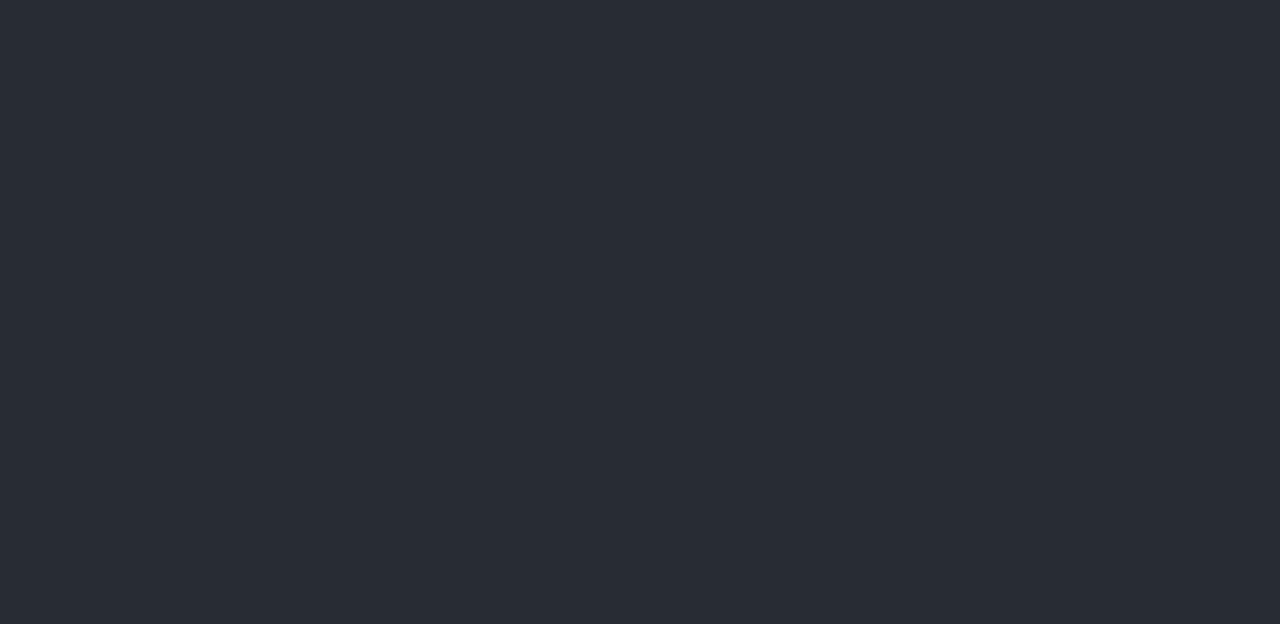
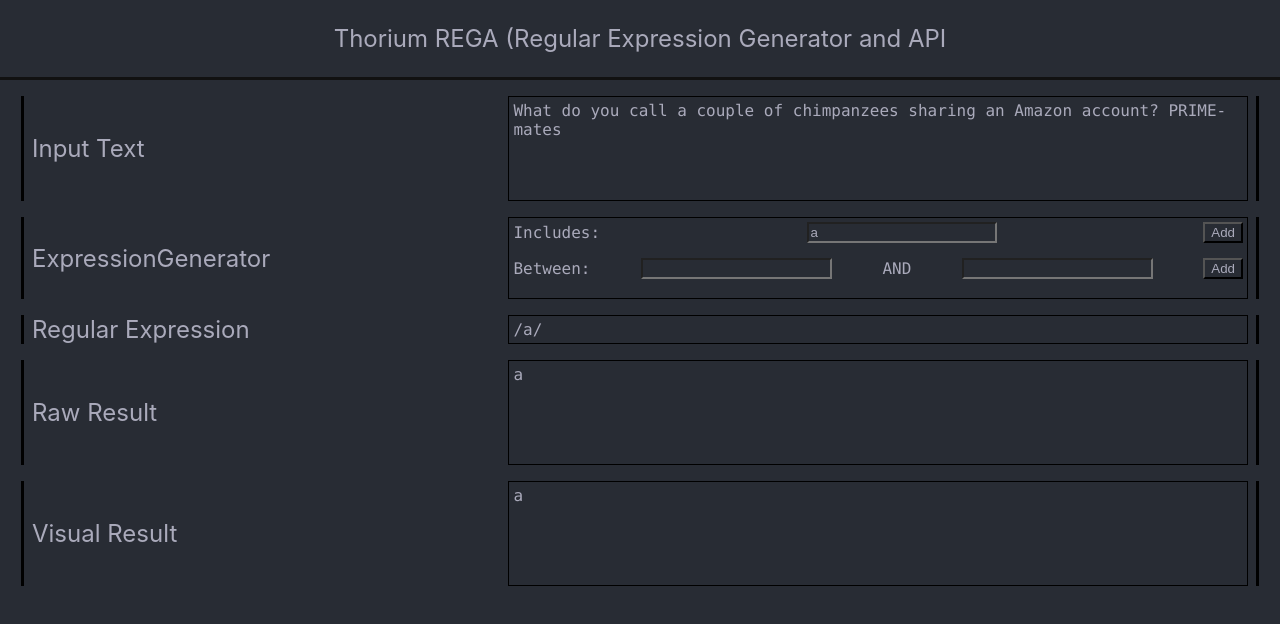
Before and after one commit to daniellukonis/thorium, a React (Create React App) app: page / in a window 1280 px wide. Shown: the top 624 px of the page. Built offline with nearby package versions, Linux system fonts and the light colour scheme.

Commit message:
Basic template

```diff
--- a/src/components/App.js
+++ b/src/components/App.js
@@ -1,3 +1,14 @@
-function App () {}
+import React from 'react'
+
+import { Header, Main } from './index'
+
+function App () {
+  return (
+    <>
+    <Header />
+    <Main />
+    </>
+  )
+}
 
 export default App
--- /dev/null
+++ b/src/components/Generator.js
@@ -0,0 +1,48 @@
+
+
+function Includes () {
+  return (
+    <div className="generator-component">
+      <label>Includes: </label>
+      <input placeholder="a"></input>
+      <Add />
+    </div>
+  )
+}
+
+function Between () {
+  return (
+    <div className="generator-component">
+      <label>Between: </label>
+      <input></input>
+      <span><p>AND</p></span>
+      <input></input>
+      <Add />
+    </div>
+  )
+}
+
+function Add () {
+  return (
+    <div>
+      <button>Add</button>
+    </div>
+  )
+}
+
+
+function ExpressionGenerator () {
+
+  return (
+    <div className="regexp-component">
+      <label className="label">ExpressionGenerator</label>
+      <div className="input">
+        < Includes />
+        < Between />
+      </div>
+
+    </div>
+  )
+}
+
+export { ExpressionGenerator }
--- a/src/components/Header.js
+++ b/src/components/Header.js
@@ -1,3 +1,11 @@
-function Header () {}
+function Header () {
+  return (
+    <header>
+      <p className="white-paragraph">
+        Thorium REGA (Regular Expression Generator and API
+      </p>
+    </header>
+  )
+}
 
 export default Header
--- /dev/null
+++ b/src/components/Input.js
@@ -0,0 +1,31 @@
+
+
+function Text ({ text, setText }) {
+
+  function handleChange (evt) {
+    setText(evt.target.value)
+  }
+
+  return (
+    <div className="regexp-component">
+      <label className="label">Input Text</label>
+      <textarea rows='5' placeholder={ text } className='input' onChange={handleChange}></textarea>
+    </div>
+  )
+}
+
+function RegExpress ({ regexp, setRegexp }) {
+
+  function handleChange (evt) {
+    setRegexp(evt.target.value)
+  }
+
+  return (
+    <div className="regexp-component">
+      <label className="label">Regular Expression</label>
+      <input placeholder={ regexp } className='input' onChange={ handleChange }></input>
+    </div>
+  )
+}
+
+export { Text, RegExpress }
--- a/src/components/Main.js
+++ b/src/components/Main.js
@@ -1,3 +1,57 @@
-function Main () {}
+import { useEffect, useState} from 'react'
+import { Text, RegExpress, RawResult, VisualResult, ExpressionGenerator } from './index'
+
+function Main () {
+
+  function textMatchAll (text, regexp) {
+    return [...text.matchAll(new RegExp(regexp, 'g'))]
+  }
+
+// constants
+  const TEXT_PLACEHOLDER = 'What do you call a couple of chimpanzees sharing an Amazon account? PRIME-mates'
+  const REGEXP_PLACEHOLDER = /a/
+  const RAWRESULT_PLACEHOLDER = 'a'
+  const VISUALRESULT_PLACEHOLDER = 'a'
+
+// set state
+  const [text, setText] = useState(TEXT_PLACEHOLDER)
+  const [regexp, setRegexp] = useState(REGEXP_PLACEHOLDER)
+  const [rawResult, setRawResult] = useState(RAWRESULT_PLACEHOLDER)
+  const [visualResult, setVisualResult] = useState(VISUALRESULT_PLACEHOLDER)
+
+// use effect hook
+  useEffect(() => {
+    const a = new RegExp(regexp)
+    const b = textMatchAll(text, a)
+    console.log(regexp, b)
+  })
+
+// render
+  return (
+    <div className='main'>
+
+      <div>
+        <Text text={ text } setText={ setText }/>
+      </div>
+
+      <div>
+        <ExpressionGenerator regexp={ regexp } setRegexp={ setRegexp }/>
+      </div>
+
+      <div>
+        <RegExpress regexp={ regexp } setRegexp={ setRegexp }/>
+      </div>
+
+      <div>
+        <RawResult rawResult={ rawResult } setRawResult={ setRawResult } />
+      </div>
+
+      <div>
+        <VisualResult visualResult={ visualResult } setVisualResult={ setVisualResult } />
+      </div>
+
+    </div>
+  )
+}
 
 export default Main
--- /dev/null
+++ b/src/components/Output.js
@@ -0,0 +1,26 @@
+
+function RawResult ({ rawResult, setRawResult }) {
+
+  const H = `className='highlighted'`
+
+  return (
+    <div className="regexp-component">
+      <label className="label">Raw Result</label>
+      <textarea className='input' rows='5' placeholder={rawResult} disabled></textarea>
+    </div>
+  )
+}
+
+function VisualResult ({ visualResult, setVisualResult }) {
+
+  const H = `className='highlighted'`
+
+  return (
+    <div className="regexp-component">
+      <label className="label">Visual Result</label>
+      <textarea className='input' rows='5' placeholder={visualResult} disabled></textarea>
+    </div>
+  )
+}
+
+export { RawResult, VisualResult }
--- a/src/components/index.js
+++ b/src/components/index.js
@@ -1,5 +1,8 @@
 import App from './App'
 import Header from './Header'
 import Main from './Main'
+import { Text, RegExpress } from './Input'
+import { RawResult, VisualResult } from './Output'
+import { ExpressionGenerator } from './Generator'
 
-export { App, Header, Main }
+export { App, Header, Main, Text, RegExpress, RawResult, VisualResult, ExpressionGenerator }
--- a/src/stylesheets/index.css
+++ b/src/stylesheets/index.css
@@ -1,6 +1,11 @@
 body {
   margin: 0;
+  padding: 0;
+  box-sizing: border-box;
+
   background-color: #282c34;
+  color: #aab;
+
   font-family: -apple-system, BlinkMacSystemFont, 'Segoe UI', 'Roboto', 'Oxygen',
     'Ubuntu', 'Cantarell', 'Fira Sans', 'Droid Sans', 'Helvetica Neue',
     sans-serif;
@@ -12,3 +17,82 @@ code {
   font-family: source-code-pro, Menlo, Monaco, Consolas, 'Courier New',
     monospace;
 }
+
+header {
+  font-size: 1.5rem;
+  border-bottom: 3px solid #111;
+  text-align: center;
+}
+
+textarea {
+  resize: none;
+}
+
+button {
+  background-color: #282c34;
+  color: #aab;
+}
+
+.main {
+  margin-top: 1rem;
+  display: flex;
+  flex-direction: column;
+  align-items: center;
+  gap: 1rem;
+  /* border: 1px solid rebeccapurple; */
+}
+
+.regexp-component {
+  display: flex;
+  align-items: center;
+  justify-content: space-between;
+  width: 95vw;
+  border-left:  solid black;
+  border-right:  solid black;
+  padding: 0 0.5rem;;
+  /* border: 1px solid orange; */
+}
+
+.generator-component {
+  color: #aab;
+  display: flex;
+  flex-direction: row;
+  justify-content: space-between;
+  align-items: center;
+  font-size: 1rem;
+}
+
+input {
+  color: aqua;
+  background-color: #282c34;
+  width: 25%;
+}
+
+.input {
+  font-size: 1rem;
+  width: 60%;
+  background-color: #282c34;
+  border: 1px solid black;
+  padding: 0.25rem;
+  font-family: source-code-pro, Menlo, Monaco, Consolas, 'Courier New';
+  /* border: 1px solid blue; */
+}
+
+textarea {
+  color: #aab;
+}
+
+::placeholder {
+  color: #aab;
+}
+
+.aqua-hightlight {
+  color: #223;
+  background-color: aqua;
+}
+
+.label {
+  width: 30%;
+  font-size: calc(3vmin);
+  /* border: 1px solid red; */
+}
```
